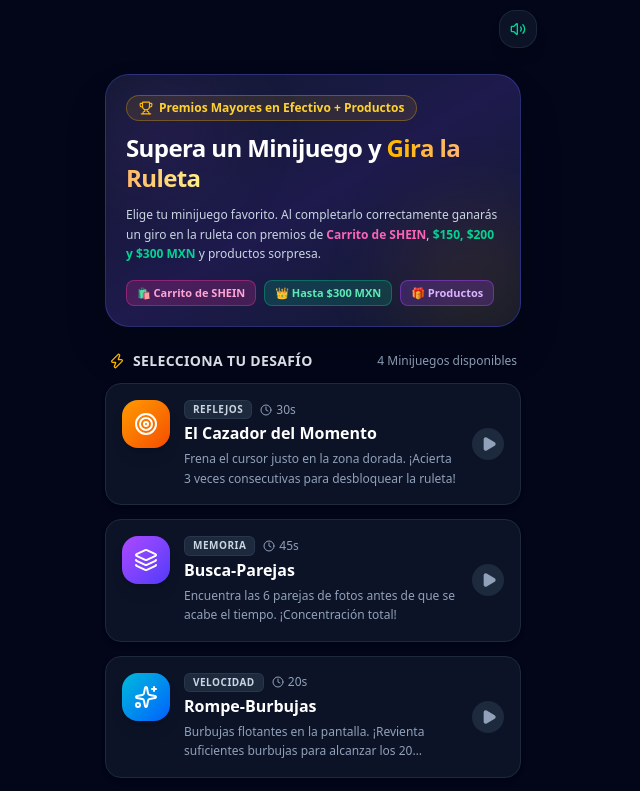
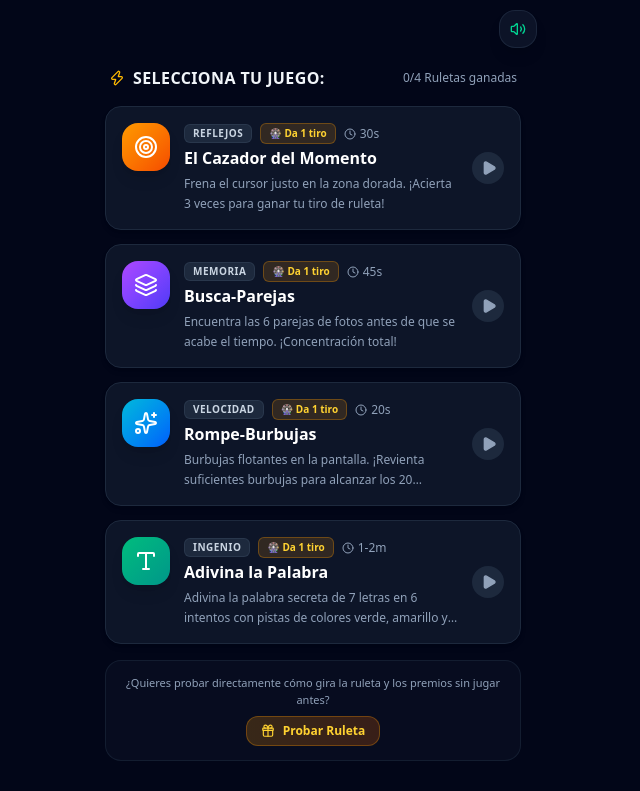
Before and after one commit to VicenteFigueroaa/eli, a Next.js app: page / in a window 1280 px wide. Shown: the top 791 px of the page, without its empty margins (327-967 px from the left). Built offline with nearby package versions, Linux system fonts and the light colour scheme.

Commit message:
feat: eliminacion de banner, nuevo titulo 'Selecciona tu juego' y condicion de ruleta de un solo uso por juego

```diff
--- a/app/page.tsx
+++ b/app/page.tsx
@@ -14,18 +14,23 @@ import { PrizeInventoryModal } from '../components/PrizeInventoryModal';
 export default function Home() {
   const [activeView, setActiveView] = useState<'selector' | MinigameId>('selector');
   const [wonPrizes, setWonPrizes] = useState<WonPrize[]>([]);
+  const [wonGames, setWonGames] = useState<MinigameId[]>([]);
   const [isRouletteOpen, setIsRouletteOpen] = useState(false);
   const [isInventoryOpen, setIsInventoryOpen] = useState(false);
   const [lastGameTitle, setLastGameTitle] = useState('Minijuego');
   const [isClient, setIsClient] = useState(false);
 
-  // Load saved prizes from localStorage safely on client mount
+  // Load saved prizes and won games from localStorage safely on mount
   useEffect(() => {
     setIsClient(true);
     try {
-      const saved = localStorage.getItem('fortuna_won_prizes');
-      if (saved) {
-        setWonPrizes(JSON.parse(saved));
+      const savedPrizes = localStorage.getItem('fortuna_won_prizes');
+      if (savedPrizes) {
+        setWonPrizes(JSON.parse(savedPrizes));
+      }
+      const savedGames = localStorage.getItem('fortuna_won_games');
+      if (savedGames) {
+        setWonGames(JSON.parse(savedGames));
       }
     } catch {
       // Ignore parse errors
@@ -41,13 +46,30 @@ export default function Home() {
     }
   };
 
+  const saveWonGames = (updated: MinigameId[]) => {
+    setWonGames(updated);
+    try {
+      localStorage.setItem('fortuna_won_games', JSON.stringify(updated));
+    } catch {
+      // Ignore write errors
+    }
+  };
+
   const handleSelectGame = (id: MinigameId) => {
     setActiveView(id);
   };
 
-  const handleGameComplete = (gameName: string) => {
+  // Called when a minigame is completed
+  const handleGameComplete = (gameId: MinigameId, gameName: string) => {
     setLastGameTitle(gameName);
-    setIsRouletteOpen(true);
+
+    // If game has NOT been won yet -> Record win and open roulette!
+    if (!wonGames.includes(gameId)) {
+      const updated = [...wonGames, gameId];
+      saveWonGames(updated);
+      setIsRouletteOpen(true);
+    }
+    // If it was already won, minigame handles congratulating without triggering roulette.
   };
 
   const handlePrizeWon = (prize: WonPrize) => {
@@ -57,6 +79,10 @@ export default function Home() {
 
   const handleClearPrizes = () => {
     savePrizes([]);
+  };
+
+  const handleResetProgress = () => {
+    saveWonGames([]);
   };
 
   const handleBackToHome = () => {
@@ -78,46 +104,48 @@ export default function Home() {
 
   return (
     <div className="min-h-screen bg-slate-950 text-slate-100 flex flex-col justify-between selection:bg-amber-500 selection:text-slate-950">
-      {/* Fixed/Sticky Top App Header */}
-      <Header
-        wonPrizes={wonPrizes}
-        onOpenInventory={() => setIsInventoryOpen(true)}
-        onHomeClick={handleBackToHome}
-      />
+      {/* Sound button only header */}
+      <Header />
 
       {/* Main Mobile App Frame Viewport */}
-      <main className="flex-1 w-full max-w-md mx-auto px-4 pt-4 pb-8 flex flex-col">
+      <main className="flex-1 w-full max-w-md mx-auto px-4 pt-1 pb-8 flex flex-col">
         {activeView === 'selector' && (
           <MinigameSelector
             onSelectGame={handleSelectGame}
             onDirectRoulette={handleDirectRoulette}
+            wonGames={wonGames}
+            onResetProgress={handleResetProgress}
           />
         )}
 
         {activeView === 'hunter' && (
           <HunterMinigame
-            onComplete={() => handleGameComplete('El Cazador del Momento')}
+            alreadyWon={wonGames.includes('hunter')}
+            onComplete={() => handleGameComplete('hunter', 'El Cazador del Momento')}
             onBack={handleBackToHome}
           />
         )}
 
         {activeView === 'memory' && (
           <MemoryMinigame
-            onComplete={() => handleGameComplete('Busca-Parejas')}
+            alreadyWon={wonGames.includes('memory')}
+            onComplete={() => handleGameComplete('memory', 'Busca-Parejas')}
             onBack={handleBackToHome}
           />
         )}
 
         {activeView === 'bubbles' && (
           <BubbleMinigame
-            onComplete={() => handleGameComplete('Rompe-Burbujas')}
+            alreadyWon={wonGames.includes('bubbles')}
+            onComplete={() => handleGameComplete('bubbles', 'Rompe-Burbujas')}
             onBack={handleBackToHome}
           />
         )}
 
         {activeView === 'wordle' && (
           <WordleMinigame
-            onComplete={() => handleGameComplete('Adivina la Palabra (Wordle)')}
+            alreadyWon={wonGames.includes('wordle')}
+            onComplete={() => handleGameComplete('wordle', 'Adivina la Palabra (Wordle)')}
             onBack={handleBackToHome}
           />
         )}
--- a/components/MinigameSelector.tsx
+++ b/components/MinigameSelector.tsx
@@ -2,12 +2,14 @@
 
 import React from 'react';
 import { MinigameId, MinigameMeta } from '../types/game';
-import { Target, Layers, Sparkles, Play, Trophy, Clock, Zap, Gift, Type } from 'lucide-react';
+import { Target, Layers, Sparkles, Play, Clock, Zap, Gift, Type, CheckCircle2 } from 'lucide-react';
 import { sounds } from '../utils/sound';
 
 interface MinigameSelectorProps {
   onSelectGame: (id: MinigameId) => void;
   onDirectRoulette: () => void;
+  wonGames?: MinigameId[];
+  onResetProgress?: () => void;
 }
 
 const MINIGAMES: MinigameMeta[] = [
@@ -20,7 +22,7 @@ const MINIGAMES: MinigameMeta[] = [
     color: 'from-amber-500 to-orange-600',
     difficulty: 'Fácil',
     estimatedTime: '30s',
-    description: 'Frena el cursor justo en la zona dorada. ¡Acierta 3 veces consecutivas para desbloquear la ruleta!',
+    description: 'Frena el cursor justo en la zona dorada. ¡Acierta 3 veces para ganar tu tiro de ruleta!',
   },
   {
     id: 'memory',
@@ -60,6 +62,8 @@ const MINIGAMES: MinigameMeta[] = [
 export const MinigameSelector: React.FC<MinigameSelectorProps> = ({
   onSelectGame,
   onDirectRoulette,
+  wonGames = [],
+  onResetProgress,
 }) => {
   const getIcon = (type: string) => {
     switch (type) {
@@ -82,62 +86,32 @@ export const MinigameSelector: React.FC<MinigameSelectorProps> = ({
   };
 
   return (
-    <div className="space-y-6 pb-12">
-      {/* Hero Banner */}
-      <div className="relative overflow-hidden rounded-3xl bg-gradient-to-br from-slate-900 via-indigo-950 to-slate-900 border border-indigo-500/30 p-5 shadow-2xl">
-        <div className="absolute -right-6 -bottom-6 w-36 h-36 bg-amber-500/10 rounded-full blur-2xl pointer-events-none" />
-        <div className="absolute -left-6 -top-6 w-36 h-36 bg-purple-500/10 rounded-full blur-2xl pointer-events-none" />
-
-        <div className="relative z-10 space-y-3">
-          <div className="inline-flex items-center gap-1.5 px-3 py-1 rounded-full bg-amber-400/10 border border-amber-400/30 text-amber-300 text-xs font-semibold">
-            <Trophy className="w-3.5 h-3.5 text-amber-400" />
-            <span>Premios Mayores en Efectivo + Productos</span>
+    <div className="space-y-4 pb-12 pt-1">
+      {/* Title Header */}
+      <div className="flex items-center justify-between px-1">
+        <h2 className="text-base font-black text-slate-100 tracking-wide uppercase flex items-center gap-2">
+          <Zap className="w-4 h-4 text-amber-400" />
+          Selecciona tu juego:
+        </h2>
+        <span className="text-xs text-slate-400 font-medium">
+          {wonGames.length}/4 Ruletas ganadas
+        </span>
       </div>
 
-          <h1 className="text-2xl font-black tracking-tight text-white leading-tight">
-            Supera un Minijuego y{' '}
-            <span className="text-transparent bg-clip-text bg-gradient-to-r from-amber-400 via-orange-300 to-yellow-200">
-              Gira la Ruleta
-            </span>
-          </h1>
+      {/* Minigames Grid Cards */}
+      <div className="grid gap-3.5">
+        {MINIGAMES.map((game) => {
+          const isCompleted = wonGames.includes(game.id);
 
-          <p className="text-xs text-slate-300 leading-relaxed">
-            Elige tu minijuego favorito. Al completarlo correctamente ganarás un giro en la ruleta con premios de{' '}
-            <strong className="text-pink-400">Carrito de SHEIN</strong>,{' '}
-            <strong className="text-emerald-400">$150, $200 y $300 MXN</strong> y productos sorpresa.
-          </p>
-
-          {/* Quick prize pills preview */}
-          <div className="pt-1 flex flex-wrap gap-2">
-            <span className="text-[11px] font-bold px-2.5 py-1 rounded-lg bg-pink-500/20 text-pink-300 border border-pink-500/40">
-              🛍️ Carrito de SHEIN
-            </span>
-            <span className="text-[11px] font-bold px-2.5 py-1 rounded-lg bg-emerald-500/20 text-emerald-300 border border-emerald-500/40">
-              👑 Hasta $300 MXN
-            </span>
-            <span className="text-[11px] font-bold px-2.5 py-1 rounded-lg bg-purple-500/20 text-purple-300 border border-purple-500/40">
-              🎁 Productos
-            </span>
-          </div>
-        </div>
-      </div>
-
-      {/* Minigames Section */}
-      <div className="space-y-3">
-        <div className="flex items-center justify-between px-1">
-          <h2 className="text-sm font-bold text-slate-200 tracking-wide uppercase flex items-center gap-2">
-            <Zap className="w-4 h-4 text-amber-400" />
-            Selecciona tu Desafío
-          </h2>
-          <span className="text-xs text-slate-400">4 Minijuegos disponibles</span>
-        </div>
-
-        <div className="grid gap-3.5">
-          {MINIGAMES.map((game) => (
+          return (
             <div
               key={game.id}
               onClick={() => handleStart(game.id)}
-              className="group relative cursor-pointer overflow-hidden rounded-2xl bg-slate-900/80 hover:bg-slate-800/90 border border-slate-800 hover:border-slate-700 p-4 transition-all duration-200 active:scale-[0.98] shadow-md"
+              className={`group relative cursor-pointer overflow-hidden rounded-2xl border p-4 transition-all duration-200 active:scale-[0.98] shadow-md ${
+                isCompleted
+                  ? 'bg-slate-900/60 border-slate-800/80 hover:border-slate-700'
+                  : 'bg-slate-900/90 border-slate-800 hover:border-slate-700 hover:bg-slate-850'
+              }`}
             >
               <div className="flex items-start gap-3.5">
                 {/* Icon box */}
@@ -149,10 +123,22 @@ export const MinigameSelector: React.FC<MinigameSelectorProps> = ({
 
                 {/* Details */}
                 <div className="flex-1 min-w-0">
-                  <div className="flex items-center gap-2 mb-0.5">
+                  <div className="flex items-center gap-2 mb-0.5 flex-wrap">
                     <span className="text-xs font-bold px-2 py-0.5 rounded-md bg-slate-800 text-slate-300 border border-slate-700/60 uppercase tracking-wider text-[10px]">
                       {game.badge}
                     </span>
+
+                    {isCompleted ? (
+                      <span className="text-[10px] font-bold px-2 py-0.5 rounded-md bg-emerald-500/20 text-emerald-300 border border-emerald-500/40 flex items-center gap-1">
+                        <CheckCircle2 className="w-3 h-3 text-emerald-400" />
+                        Ruleta Reclamada
+                      </span>
+                    ) : (
+                      <span className="text-[10px] font-bold px-2 py-0.5 rounded-md bg-amber-500/15 text-amber-300 border border-amber-500/30">
+                        🎡 Da 1 tiro
+                      </span>
+                    )}
+
                     <span className="text-xs text-slate-400 flex items-center gap-1">
                       <Clock className="w-3 h-3" />
                       {game.estimatedTime}
@@ -176,25 +162,39 @@ export const MinigameSelector: React.FC<MinigameSelectorProps> = ({
                 </div>
               </div>
             </div>
-          ))}
-        </div>
+          );
+        })}
       </div>
 
-      {/* Direct Sandbox Access (For testing/previewing the roulette anytime) */}
-      <div className="p-4 rounded-2xl bg-slate-900/40 border border-slate-800/60 text-center space-y-2">
-        <p className="text-xs text-slate-400">
+      {/* Direct Sandbox Access (Optional) */}
+      <div className="p-3.5 rounded-2xl bg-slate-900/40 border border-slate-800/60 text-center space-y-2">
+        <p className="text-[11px] text-slate-400">
           ¿Quieres probar directamente cómo gira la ruleta y los premios sin jugar antes?
         </p>
+        <div className="flex items-center justify-center gap-2">
           <button
             onClick={() => {
               sounds.playPop();
               onDirectRoulette();
             }}
-          className="inline-flex items-center gap-2 px-4 py-2 rounded-xl bg-gradient-to-r from-amber-500/20 to-orange-500/20 hover:from-amber-500/30 hover:to-orange-500/30 text-amber-300 border border-amber-500/30 text-xs font-bold transition-all active:scale-95"
+            className="inline-flex items-center gap-2 px-3.5 py-1.5 rounded-xl bg-gradient-to-r from-amber-500/20 to-orange-500/20 hover:from-amber-500/30 hover:to-orange-500/30 text-amber-300 border border-amber-500/30 text-xs font-bold transition-all active:scale-95"
           >
-          <Gift className="w-4 h-4" />
-          Probar Ruleta Directamente
+            <Gift className="w-3.5 h-3.5" />
+            Probar Ruleta
           </button>
+
+          {wonGames.length > 0 && onResetProgress && (
+            <button
+              onClick={() => {
+                sounds.playMiss();
+                onResetProgress();
+              }}
+              className="text-[11px] text-slate-500 hover:text-rose-400 transition-colors px-2 py-1"
+            >
+              Reiniciar juegos
+            </button>
+          )}
+        </div>
       </div>
     </div>
   );
```
Also changed, not shown: components/BubbleMinigame.tsx (+27 -1 lines), components/HunterMinigame.tsx (+27 -1 lines), components/MemoryMinigame.tsx (+27 -1 lines), components/WordleMinigame.tsx (+27 -1 lines). Lines whose indentation alone changed are shown as unchanged.
